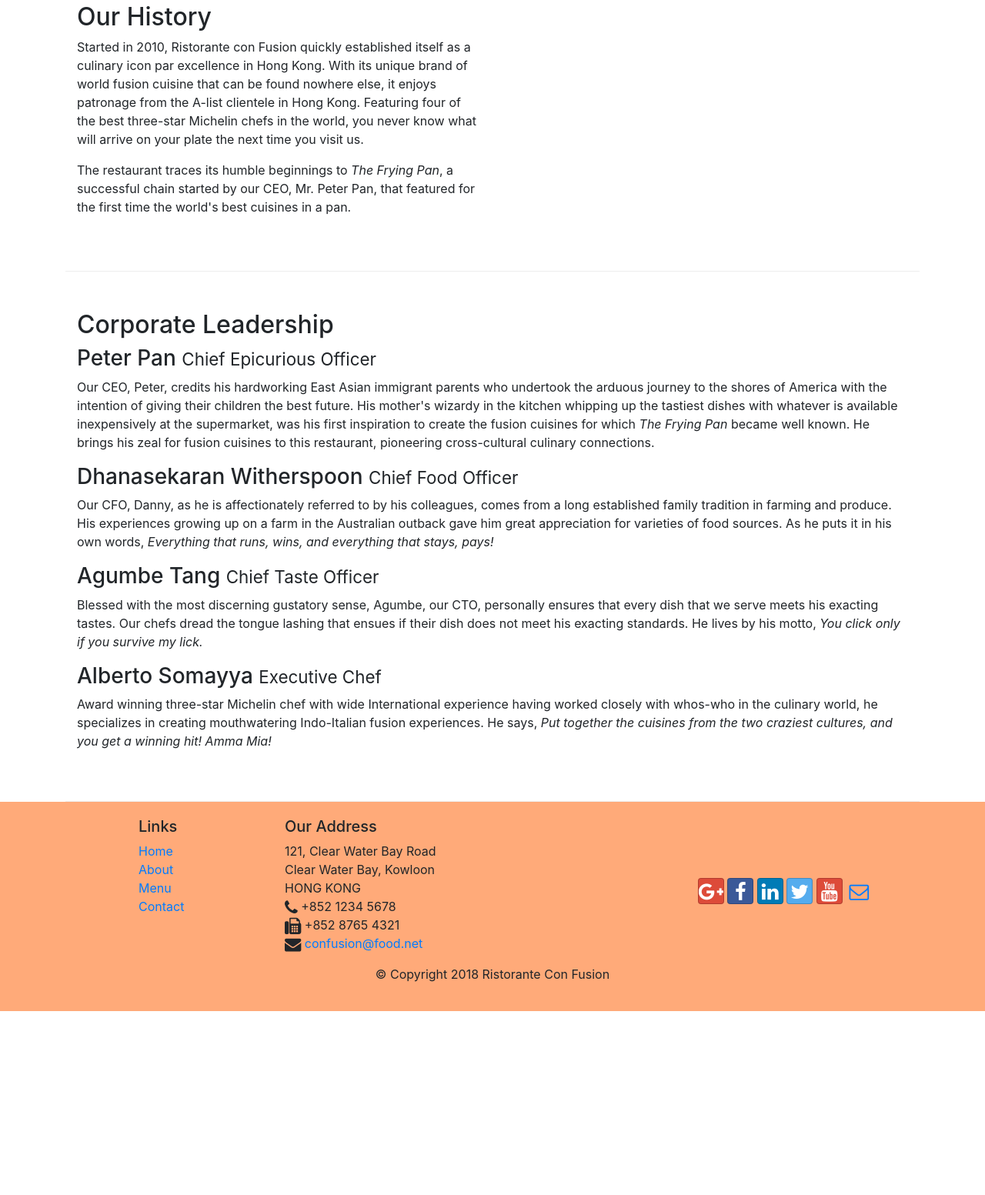
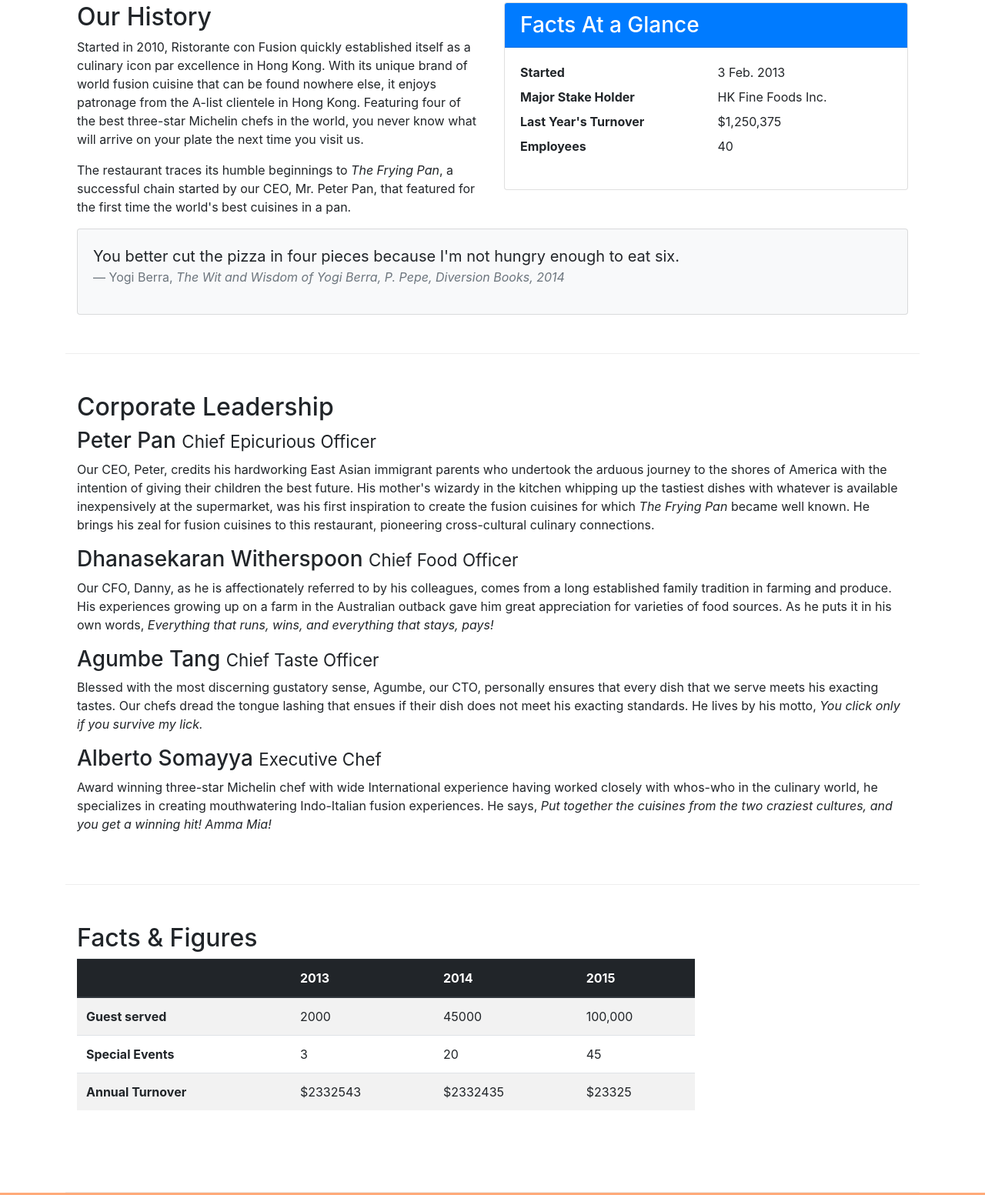
Before and after one commit to angelgonzaf/conFusion, a website: page aboutus.html in a window 1280 px wide. Shown: the part 512-2065 px from the top of the page at 77% size. Before the commit the page ends 1826 px from the top, so only its background shows below. Drawn offline with nearby package versions, Linux system fonts and the light colour scheme.

Commit message:
Tables and Cards

```diff
--- a/aboutus.html
+++ b/aboutus.html
@@ -66,7 +66,36 @@
                 <p>Started in 2010, Ristorante con Fusion quickly established itself as a culinary icon par excellence in Hong Kong. With its unique brand of world fusion cuisine that can be found nowhere else, it enjoys patronage from the A-list clientele in Hong Kong.  Featuring four of the best three-star Michelin chefs in the world, you never know what will arrive on your plate the next time you visit us.</p>
                 <p>The restaurant traces its humble beginnings to <em>The Frying Pan</em>, a successful chain started by our CEO, Mr. Peter Pan, that featured for the first time the world's best cuisines in a pan.</p>
             </div>
-            <div>
+            <div class="col-sm">
+                <div class="card">
+                    <h3 class="card-header bg-primary text-white">Facts At a Glance</h3>
+                    <div class="card-body">
+                        <dl class="row">
+                            <dt class="col-6">Started</dt>
+                            <dd class="col-6">3 Feb. 2013</dd>
+                            <dt class="col-6">Major Stake Holder</dt>
+                            <dd class="col-6">HK Fine Foods Inc.</dd>
+                            <dt class="col-6">Last Year's Turnover</dt>
+                            <dd class="col-6">$1,250,375</dd>
+                            <dt class="col-6">Employees</dt>
+                            <dd class="col-6">40</dd>
+                        </dl>
+                    </div>
+                </div>
+            </div>
+            <div class="col-12">
+                <div class="card card-body bg-light">
+                    <blockquote class="blockquote">
+                        <p class="mb-0">You better cut the pizza in four pieces
+                            because I'm not hungry enough to eat six.
+                        </p>
+                        <footer class="blockquote-footer">Yogi Berra,
+                            <cite title="Source Title">The Wit and Wisdom of
+                                Yogi Berra, P. Pepe, Diversion Books, 2014
+                            </cite>
+                        </footer>
+                    </blockquote>
+                </div>
             </div>
         </div>
 
@@ -83,6 +112,45 @@
                 <h3>Alberto Somayya <small>Executive Chef</small></h3>
                 <p class="d-none d-sm-block">Award winning three-star Michelin chef with wide International experience having worked closely with whos-who in the culinary world, he specializes in creating mouthwatering Indo-Italian fusion experiences. He says, <em>Put together the cuisines from the two craziest cultures, and you get a winning hit! Amma Mia!</em></p>
             </div>
+       </div>
+       <div class="row row-content">
+           <div class="col-12 col-sm-9">
+               <h2>Facts &amp; Figures</h2>
+               <div class="table-responsive">
+                   <table class="table table-striped">
+                       <thead class="thead-dark">
+                           <tr>
+                               <th>&nbsp;</th>
+                               <th>2013</th>
+                               <th>2014</th>
+                               <th>2015</th>
+                           </tr>
+                       </thead>
+                       <tbody>
+                           <tr>
+                                <th>Guest served</th>
+                                <td>2000</td>
+                                <td>45000</td>
+                                <td>100,000</td>
+                           </tr>
+                           <tr>
+                                <th>Special Events</th>
+                                <td>3</td>
+                                <td>20</td>
+                                <td>45</td>
+                           </tr>
+                           <tr>
+                               <th>Annual Turnover</th>
+                               <td>$2332543</td>
+                               <td>$2332435</td>
+                               <td>$23325</td>
+                           </tr>
+
+                       </tbody>
+                   </table>
+               </div>
+           </div>
+           <div class="col-12 col-sm-3"></div>
        </div>
     </div>
 
```
